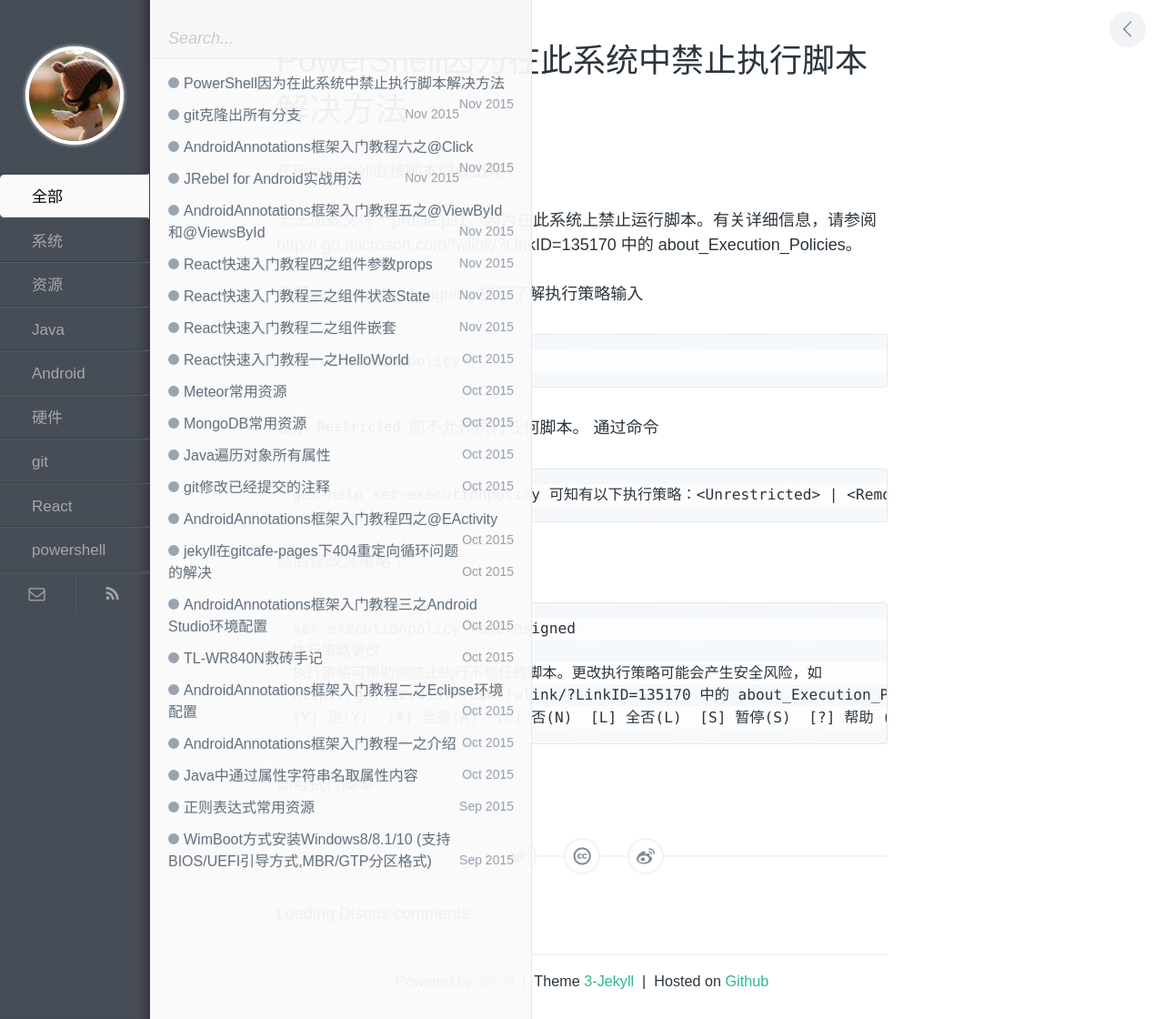
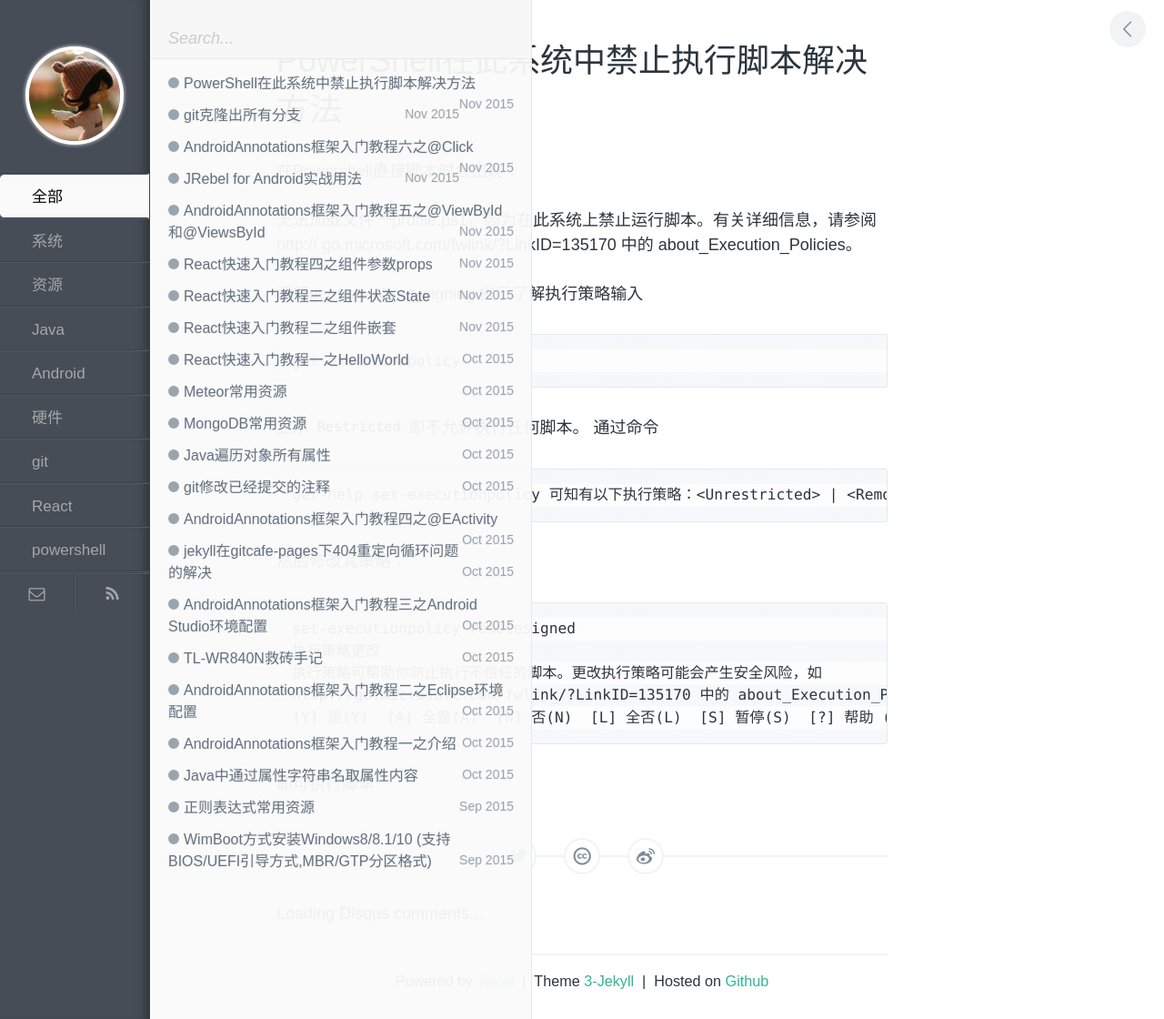
Before and after one commit to q505507538/zhenhappy.github.io, a Jekyll site: the page built from _posts/powershell/2015-11-12-PowerShell-Restricted.md, in a window 1280 px wide. Shown: the whole page at 91% size. Built offline with Jekyll 4.4.1, drawn with Linux system fonts in a browser that asks for light colours; comment, search, counter and statistics services are not loaded.

Commit message:
PowerShell在此系统中禁止执行脚本解决方法

```diff
--- a/_posts/powershell/2015-11-12-PowerShell-Restricted.md
+++ b/_posts/powershell/2015-11-12-PowerShell-Restricted.md
@@ -1,10 +1,10 @@
 ---
 layout: post
-title: PowerShell因为在此系统中禁止执行脚本解决方法
+title: PowerShell在此系统中禁止执行脚本解决方法
 category: powershell
 tags: powershell
 keywords: powershell
-description: PowerShell因为在此系统中禁止执行脚本解决方法
+description: PowerShell在此系统中禁止执行脚本解决方法
 ---
 
 在Powershell直接脚本时会出现：
```
